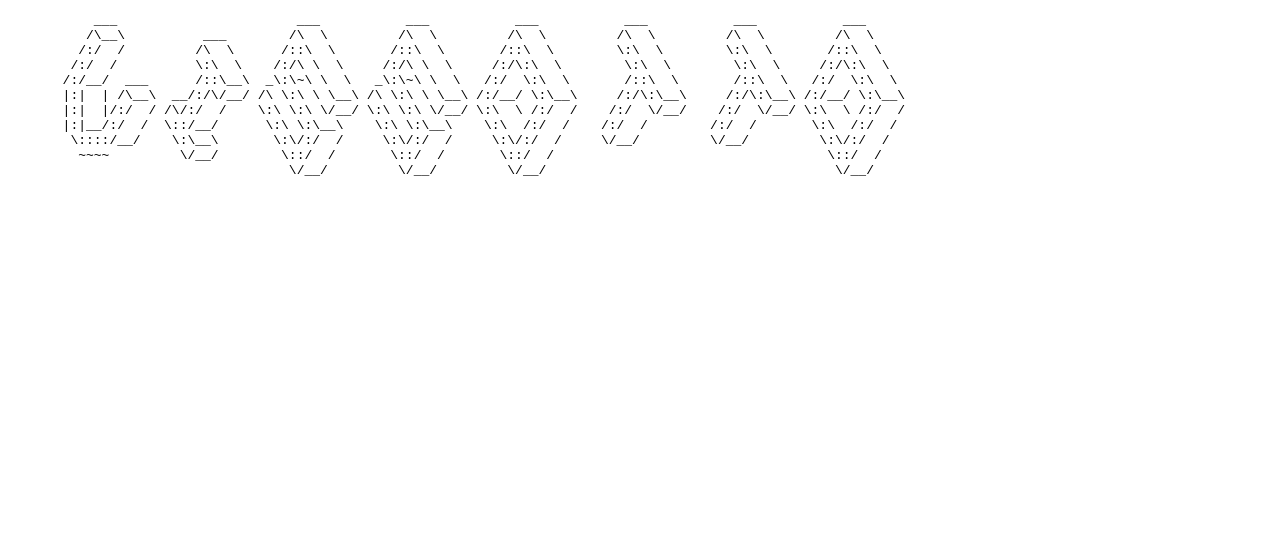
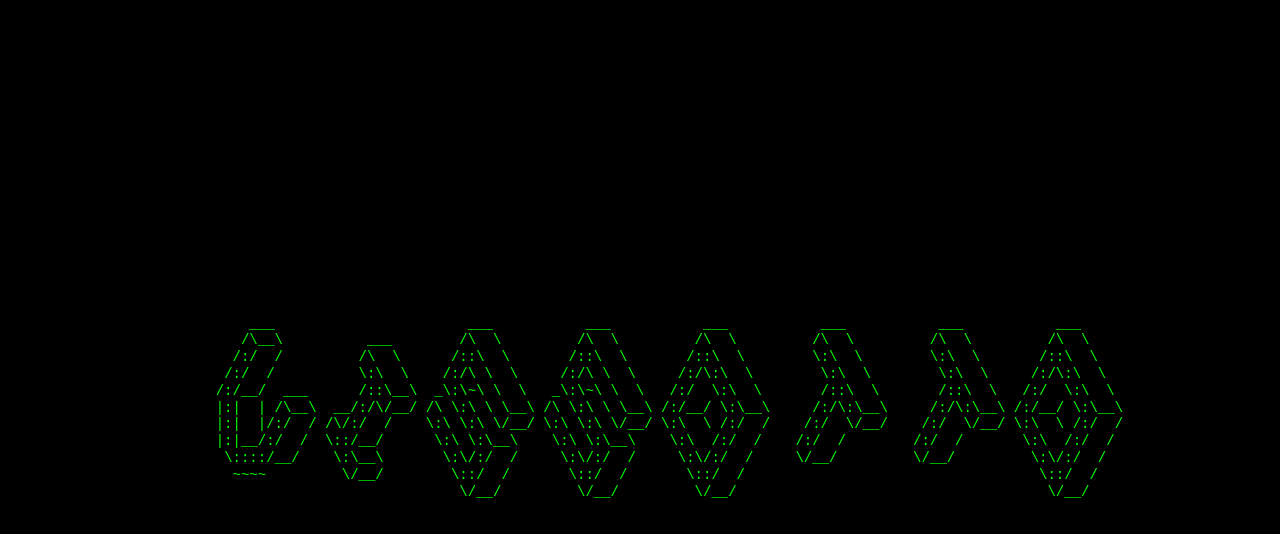
Before and after one commit to antoniovissotto/antoniovissotto.github.io, a plain HTML site: page index.html in a window 1280 px wide. Drawn offline with Linux system fonts and the light colour scheme.

Commit message:
Update index.html

```diff
--- a/index.html
+++ b/index.html
@@ -4,20 +4,61 @@
     <meta charset="UTF-8">
     <meta name="viewport" content="width=device-width, initial-scale=1.0">
     <title>Antonio Vissotto</title>
+    <style>
+        body {
+            display: flex;
+            align-items: center;
+            justify-content: center;
+            height: 100vh;
+            background-color: #000;
+            color: #00ff00;
+            font-family: monospace;
+        }
+        pre {
+            white-space: pre-wrap;
+            font-size: 14px;
+            line-height: 1.2em;
+        }
+    </style>
 </head>
 <body>
-    <pre>
-           ___                       ___           ___           ___           ___           ___           ___
-          /\__\          ___        /\  \         /\  \         /\  \         /\  \         /\  \         /\  \
-         /:/  /         /\  \      /::\  \       /::\  \       /::\  \        \:\  \        \:\  \       /::\  \
-        /:/  /          \:\  \    /:/\ \  \     /:/\ \  \     /:/\:\  \        \:\  \        \:\  \     /:/\:\  \
-       /:/__/  ___      /::\__\  _\:\~\ \  \   _\:\~\ \  \   /:/  \:\  \       /::\  \       /::\  \   /:/  \:\  \
-       |:|  | /\__\  __/:/\/__/ /\ \:\ \ \__\ /\ \:\ \ \__\ /:/__/ \:\__\     /:/\:\__\     /:/\:\__\ /:/__/ \:\__\
-       |:|  |/:/  / /\/:/  /    \:\ \:\ \/__/ \:\ \:\ \/__/ \:\  \ /:/  /    /:/  \/__/    /:/  \/__/ \:\  \ /:/  /
-       |:|__/:/  /  \::/__/      \:\ \:\__\    \:\ \:\__\    \:\  /:/  /    /:/  /        /:/  /       \:\  /:/  /
-        \::::/__/    \:\__\       \:\/:/  /     \:\/:/  /     \:\/:/  /     \/__/         \/__/         \:\/:/  /
-         ~~~~         \/__/        \::/  /       \::/  /       \::/  /                                   \::/  /
-                                    \/__/         \/__/         \/__/                                     \/__/
-    </pre>
+    <pre id="asciiArt"></pre>
+
+    <script>
+        const asciiArtLines = [
+            "           ___                       ___           ___           ___           ___           ___           ___     ",
+            "          /\\__\\          ___        /\\  \\         /\\  \\         /\\  \\         /\\  \\         /\\  \\         /\\  \\    ",
+            "         /:/  /         /\\  \\      /::\\  \\       /::\\  \\       /::\\  \\        \\:\\  \\        \\:\\  \\       /::\\  \\   ",
+            "        /:/  /          \\:\\  \\    /:/\\ \\  \\     /:/\\ \\  \\     /:/\\:\\  \\        \\:\\  \\        \\:\\  \\     /:/\\:\\  \\  ",
+            "       /:/__/  ___      /::\\__\\  _\\:\\~\\ \\  \\   _\\:\\~\\ \\  \\   /:/  \\:\\  \\       /::\\  \\       /::\\  \\   /:/  \\:\\  \\ ",
+            "       |:|  | /\\__\\  __/:/\\/__/ /\\ \\:\\ \\ \\__\\ /\\ \\:\\ \\ \\__\\ /:/__/ \\:\\__\\     /:/\\:\\__\\     /:/\\:\\__\\ /:/__/ \\:\\__\\",
+            "       |:|  |/:/  / /\\/:/  /    \\:\\ \\:\\ \\/__/ \\:\\ \\:\\ \\/__/ \\:\\  \\ /:/  /    /:/  \\/__/    /:/  \\/__/ \\:\\  \\ /:/  /",
+            "       |:|__/:/  /  \\::/__/      \\:\\ \\:\\__\\    \\:\\ \\:\\__\\    \\:\\  /:/  /    /:/  /        /:/  /       \\:\\  /:/  / ",
+            "        \\::::/__/    \\:\\__\\       \\:\\/:/  /     \\:\\/:/  /     \\:\\/:/  /     \\/__/         \\/__/         \\:\\/:/  /  ",
+            "         ~~~~         \\/__/        \\::/  /       \\::/  /       \\::/  /                                   \\::/  /   ",
+            "                                    \\/__/         \\/__/         \\/__/                                     \\/__/    "
+        ];
+
+        const displayElement = document.getElementById("asciiArt");
+        let lineIndex = 0;
+
+        function displayNextLine() {
+            if (lineIndex < asciiArtLines.length) {
+                displayElement.textContent += asciiArtLines[lineIndex] + "\n";
+                lineIndex++;
+                setTimeout(displayNextLine, 200); // Intervalo de 200 ms entre as linhas
+            } else {
+                setTimeout(resetDisplay, 5000); // Pausa de 5 segundos antes de reiniciar
+            }
+        }
+
+        function resetDisplay() {
+            displayElement.textContent = "";
+            lineIndex = 0;
+            displayNextLine();
+        }
+
+        displayNextLine(); // Inicia a animação
+    </script>
 </body>
 </html>
```
